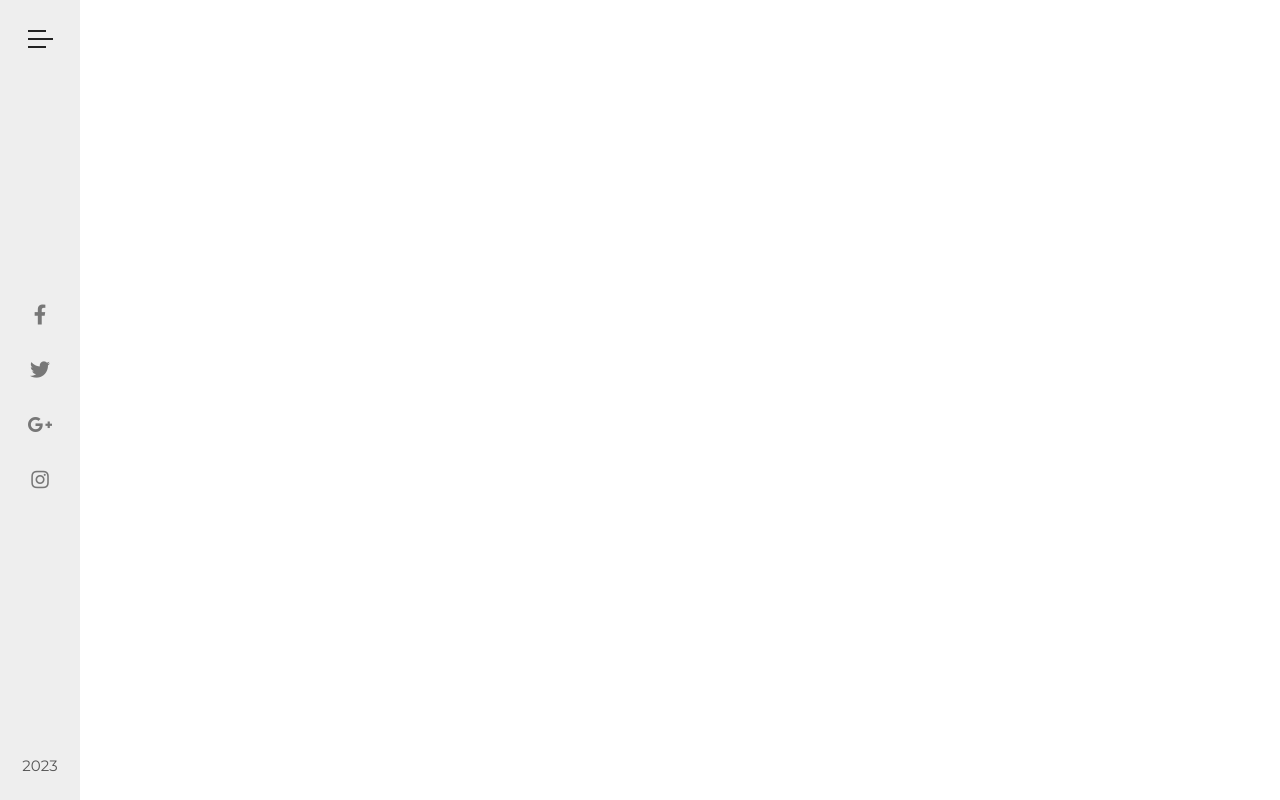
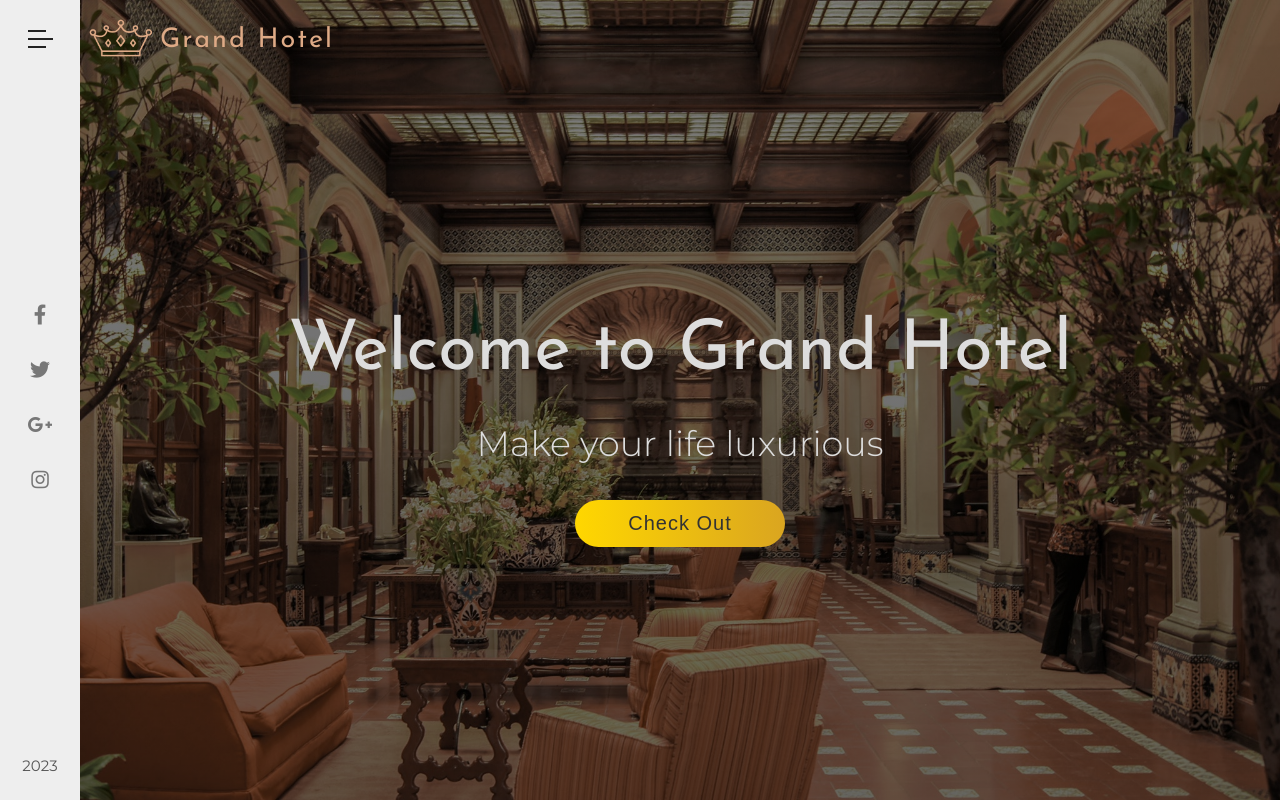
Before and after one commit to DevHussein/grand-hotel, a plain HTML site: page index.html in a window 1280 px wide. Drawn offline with Linux system fonts and the light colour scheme.

Commit message:
finish the header

```diff
--- a/css/style.css
+++ b/css/style.css
@@ -207,3 +207,70 @@ body {
 }
 /* end of navigation */
 /* end of navbar */
+/* header */
+header {
+  margin-left: 8rem;
+  height: 100vh;
+  background: linear-gradient(to top, rgba(0, 0, 0, 0.6), rgba(0, 0, 0, 0.5)),
+    url(../img/header-1.jpeg) center no-repeat;
+  background-size: cover;
+}
+.brand {
+  display: flex;
+  cursor: pointer;
+}
+.hotel-heading {
+  font-family: "Josefin Sans", sans-serif;
+  font-size: 2.7rem;
+  font-weight: 400;
+  color: #deaa86;
+  letter-spacing: 0.2rem;
+}
+.banner {
+  color: #ddd;
+  height: 65rem;
+  display: flex;
+  flex-direction: column;
+  align-items: center;
+  justify-content: center;
+}
+.banner-heading {
+  font-family: "Josefin Sans", sans-serif;
+  font-size: 7rem;
+  font-weight: 400;
+  margin-bottom: 0;
+  animation: anim 2s;
+}
+.banner-paragraph {
+  font-size: 3.5rem;
+  font-weight: 300;
+  animation: anim 1.5s 0.5s backwards;
+}
+.banner-button {
+  width: 21rem;
+  padding: 1.2rem 2rem;
+  font-size: 2rem;
+  color: #333;
+  letter-spacing: 0.1rem;
+  border: none;
+  border-radius: 10rem;
+  outline: none;
+  background: linear-gradient(to right, gold, goldenrod);
+  cursor: pointer;
+  animation: anim 1s 1s backwards;
+}
+.banner-button:hover {
+  background: linear-gradient(to left, gold, goldenrod);
+}
+.banner-button:active {
+  transform: translateY(0.2rem);
+}
+@keyframes anim {
+  0% {
+    opacity: 0;
+  }
+  100% {
+    opacity: 1;
+  }
+}
+/* end of header */
--- a/index.html
+++ b/index.html
@@ -103,5 +103,18 @@
       <!-- end of navigation -->
     </div>
     <!-- end of navbar -->
+    <!-- header -->
+    <header class="header">
+      <div class="brand">
+        <div><img src="img/crown.png" width="80" /></div>
+        <h3 class="hotel-heading">Grand Hotel</h3>
+      </div>
+      <div class="banner">
+        <h1 class="banner-heading">Welcome to Grand Hotel</h1>
+        <p class="banner-paragraph">Make your life luxurious</p>
+        <button class="banner-button">Check Out</button>
+      </div>
+    </header>
+    <!-- end of header -->
   </body>
 </html>
```
